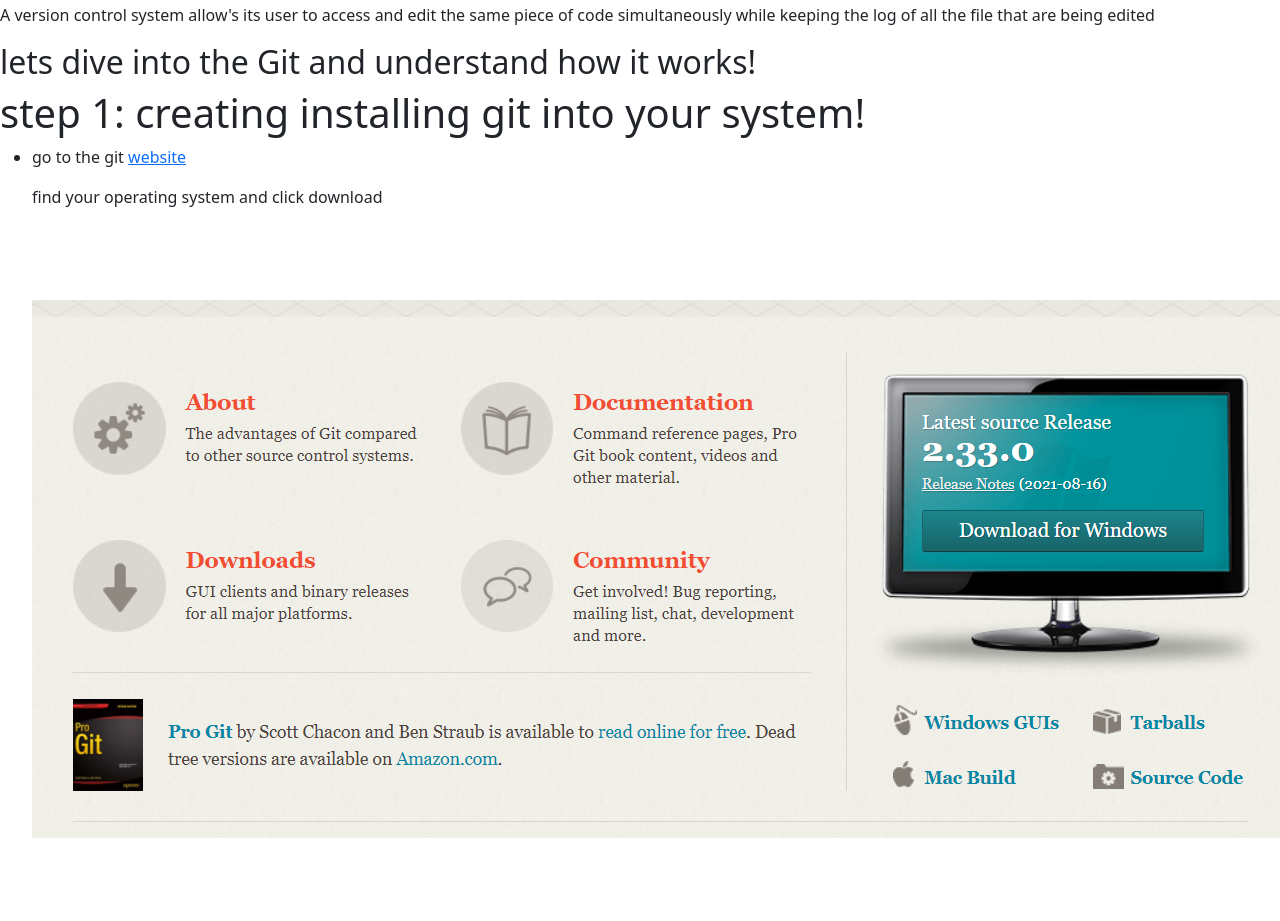
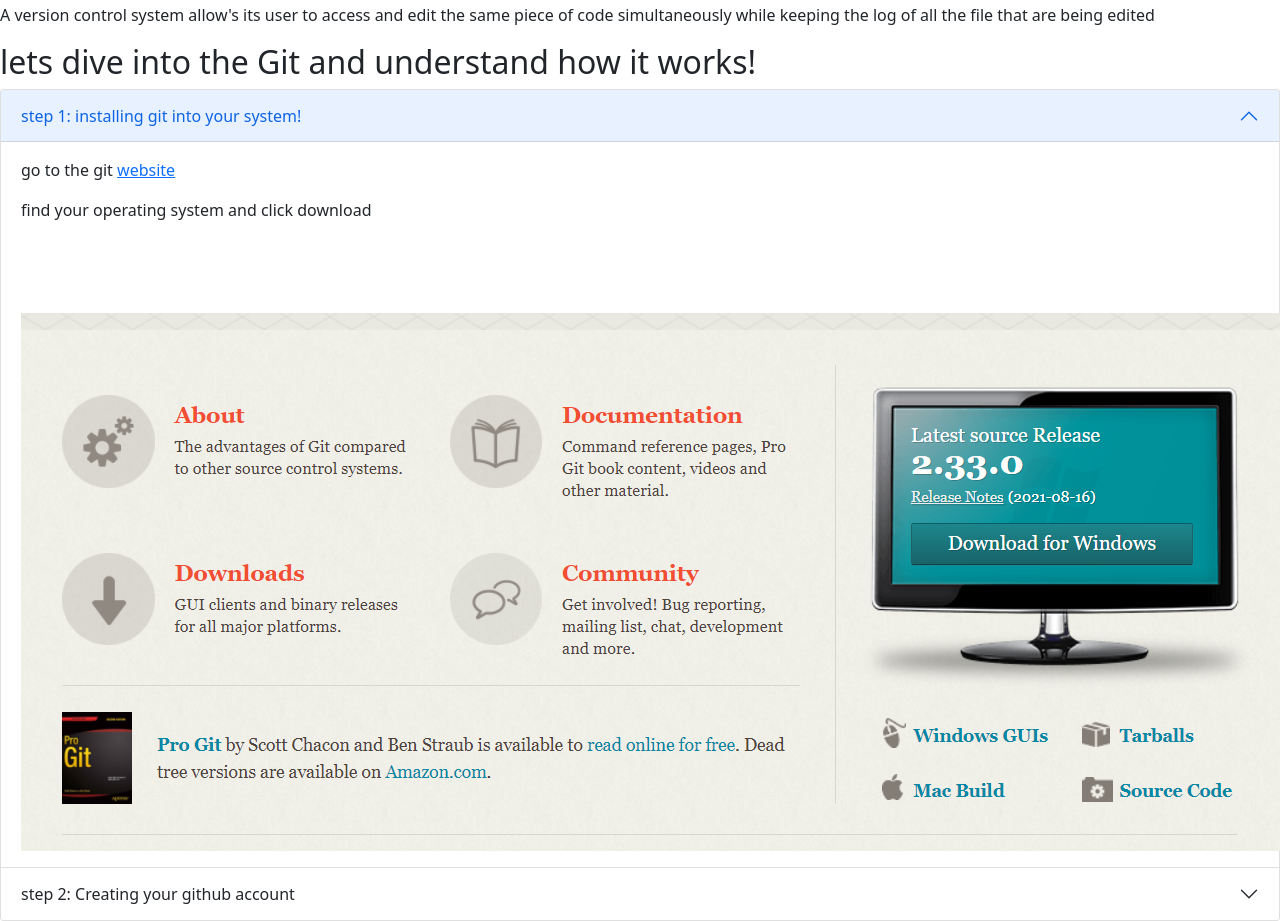
Before and after one commit to harishashloops/guide-to-git, a plain HTML site: page index.html in a window 1280 px wide. Shown: the part 213-1134 px from the top of the page. Before the commit the page ends 1067 px from the top, so only its background shows below. Drawn offline with nearby package versions, Linux system fonts and the light colour scheme.

Commit message:
accordian added

```diff
--- a/index.html
+++ b/index.html
@@ -54,20 +54,48 @@
         <p>A version control system allow's its user to access and edit the same piece of code simultaneously while keeping the log of all the file that are being edited</p>
     </div>
     <h2>lets dive into the Git and understand how it works!</h2>
-    <div>
-        <h1>step 1: creating installing git into your system!</h1>
-        <ul>
-            <li>
-                <div>
-                    <p>go to the git <a href="https://git-scm.com/"> website</a></p>
-                    <p>find your operating system and click download</p>
-                    <img src="./images/1.png" alt="download page"/>
-                </div>
-            </li>
-        </ul>
 
-    </div>
+    <div class="accordion" id="accordionExample">
+        <div class="accordion-item">
+          <h2 class="accordion-header" id="headingOne">
+            <button class="accordion-button" type="button" data-bs-toggle="collapse" data-bs-target="#collapseOne" aria-expanded="true" aria-controls="collapseOne">
+                step 1: installing git into your system!
+            </button>
+          </h2>
+          <div id="collapseOne" class="accordion-collapse collapse show" aria-labelledby="headingOne" data-bs-parent="#accordionExample">
+            <div class="accordion-body">
+                <p>go to the git <a href="https://git-scm.com/"> website</a></p>
+                <p>find your operating system and click download</p>
+                <img src="./images/1.png" alt="download page"/>
 
+            </div>
+          </div>
+        </div>
+        <div class="accordion-item">
+          <h2 class="accordion-header" id="headingTwo">
+            <button class="accordion-button collapsed" type="button" data-bs-toggle="collapse" data-bs-target="#collapseTwo" aria-expanded="false" aria-controls="collapseTwo">
+                step 2: Creating your github account
+            </button>
+          </h2>
+          <div id="collapseTwo" class="accordion-collapse collapse" aria-labelledby="headingTwo" data-bs-parent="#accordionExample">
+            <div class="accordion-body">
+              <strong>This is the second item's accordion body.</strong> It is hidden by default, until the collapse plugin adds the appropriate classes that we use to style each element. These classes control the overall appearance, as well as the showing and hiding via CSS transitions. You can modify any of this with custom CSS or overriding our default variables. It's also worth noting that just about any HTML can go within the <code>.accordion-body</code>, though the transition does limit overflow.
+            </div>
+          </div>
+        </div>
+        <!-- <div class="accordion-item">
+          <h2 class="accordion-header" id="headingThree">
+            <button class="accordion-button collapsed" type="button" data-bs-toggle="collapse" data-bs-target="#collapseThree" aria-expanded="false" aria-controls="collapseThree">
+              Accordion Item #3
+            </button>
+          </h2>
+          <div id="collapseThree" class="accordion-collapse collapse" aria-labelledby="headingThree" data-bs-parent="#accordionExample">
+            <div class="accordion-body">
+              <strong>This is the third item's accordion body.</strong> It is hidden by default, until the collapse plugin adds the appropriate classes that we use to style each element. These classes control the overall appearance, as well as the showing and hiding via CSS transitions. You can modify any of this with custom CSS or overriding our default variables. It's also worth noting that just about any HTML can go within the <code>.accordion-body</code>, though the transition does limit overflow.
+            </div>
+          </div>
+        </div> -->
+      </div>
 
 
   </body>
```
